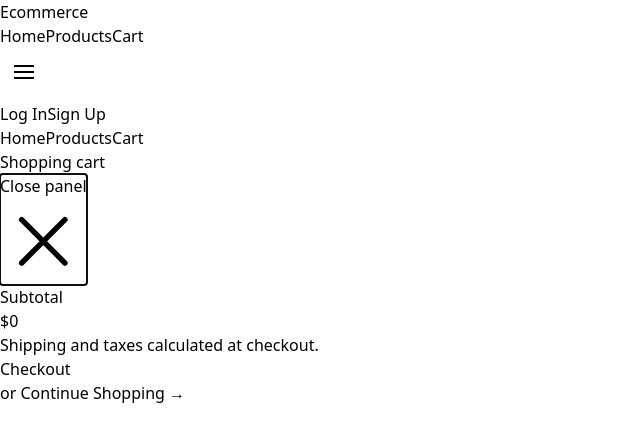
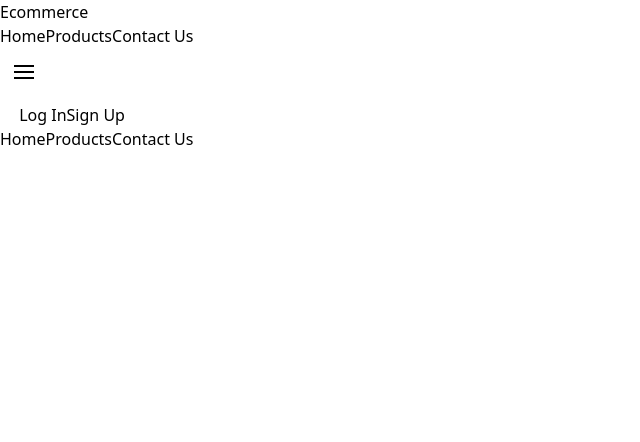
Before and after one commit to Yaqub-naqeb/ReactCommerceApp, a React (Vite) app: page /cart in a window 1280 px wide. Shown: the top 442 px of the page, without its empty margins (0-640 px from the left). Built offline with nearby package versions, Linux system fonts and the light colour scheme; data requests are answered from the project's data file.

Commit message:
adding context api variables

```diff
--- a/package.json
+++ b/package.json
@@ -10,12 +10,16 @@
     "preview": "vite preview"
   },
   "dependencies": {
+    "@emotion/react": "^11.11.4",
+    "@emotion/styled": "^11.11.0",
     "@fortawesome/fontawesome-svg-core": "^6.5.1",
     "@fortawesome/free-solid-svg-icons": "^6.5.1",
     "@fortawesome/react-fontawesome": "^0.2.0",
     "@headlessui/react": "^1.7.18",
     "@heroicons/react": "^2.1.1",
     "@material-tailwind/react": "^2.1.9",
+    "@material-ui/lab": "^4.0.0-alpha.61",
+    "@mui/material": "^5.15.14",
     "hamburger-react": "^2.5.0",
     "json-server": "^1.0.0-alpha.23",
     "react": "^18.2.0",
--- /dev/null
+++ b/src/components/alets/SuccessAlert.jsx
@@ -0,0 +1,28 @@
+import { useState, useEffect } from 'react';
+import Alert from '@mui/material/Alert';
+import AlertTitle from '@mui/material/AlertTitle';
+import Stack from '@mui/material/Stack';
+
+const SuccessAlert = ({ show }) => {
+  const [isVisible, setIsVisible] = useState(show);
+
+  useEffect(() => {
+    setIsVisible(show);
+  }, [show]);
+
+  return (
+    <>
+      {isVisible && (
+        <div className="transition-all duration-500 ease-in-out">
+          <Stack sx={{ width: '100%' }} spacing={2}>
+            <Alert variant="filled" severity="success">
+              This is a filled success Alert.
+            </Alert>
+          </Stack>
+        </div>
+      )}
+    </>
+  );
+};
+
+export default SuccessAlert;
--- a/src/components/cards/ProductCard.jsx
+++ b/src/components/cards/ProductCard.jsx
@@ -7,6 +7,7 @@ import {ClipLoader} from 'react-spinners'
 import '../../App.css'
 const ProductCard = ({ product, handleCart,navigate }) => {
   const [hovered, setHovered] = useState(false);
+
   const [open, setOpen] = useState(false);
 
   const handleMouseEnter = () => {
--- /dev/null
+++ b/src/components/context/AuthContext.jsx
@@ -0,0 +1,25 @@
+/* eslint-disable react/prop-types */
+import { Component, createContext } from "react";
+
+export const AuthContext = createContext();
+
+class AuthContextProvider extends Component {
+  state = {
+    isCartOpen: false,
+
+  };
+  toggleAuth = () => {
+    this.setState({ isCartOpen: !this.state.isCartOpen });
+  };
+  render() {
+    return (
+      <AuthContext.Provider
+        value={{ ...this.state, toggleAuth: this.toggleAuth }}
+      >
+        {this.props.children}
+      </AuthContext.Provider>
+    );
+  }
+}
+
+export default AuthContextProvider;
--- a/src/layout/Navbar.jsx
+++ b/src/layout/Navbar.jsx
@@ -1,21 +1,22 @@
-import { useState } from "react";
+import { useContext, useState } from "react";
 import Hamburger from "hamburger-react";
-
 import routes from "../routes/routeDefinations";
-import { NavLink,useNavigation } from "react-router-dom";
-
-import {MoonLoader,BeatLoader,SyncLoader} from 'react-spinners'
-
+import { NavLink, useNavigation } from "react-router-dom";
+import { BeatLoader } from "react-spinners";
+import { PiBagThin } from "react-icons/pi";
+import { AuthContext } from "../components/context/AuthContext";
 const Navbar = () => {
   const [isOpen, setIsOpen] = useState(false);
+  const navigate = useNavigation();
+  const { isCartOpen,toggleAuth } = useContext(AuthContext);
 
-  const navigate=useNavigation();
 
 
   const pages = [
     { name: "Home", path: routes.root.path },
     { name: "Products", path: routes.products.path },
-    { name: "Cart", path: routes.cart.path },
+    // { name: "Cart", path: routes.cart.path },
+    {name:'Contact Us',path:routes.contact.path}
   ];
 
   const toggleMenu = () => {
@@ -23,7 +24,7 @@ const Navbar = () => {
   };
 
   return (
-    <nav className="bg-gray-800 p-4">
+    <nav className=" p-4">
       <div className="container mx-auto flex justify-between items-center">
         <div className="flex items-center">
           <span className="text-white text-lg font-semibold">Ecommerce</span>
@@ -36,7 +37,15 @@ const Navbar = () => {
               to={page.path}
               className="text-gray-300 hover:bg-gray-700 hover:text-white px-3 py-2 rounded-md text-sm font-medium"
             >
-              { page.name==='Products' ? navigate.state==='loading'?<BeatLoader size={10} color="#36d7b7" />:page.name:page.name}
+              {page.name === "Products" ? (
+                navigate.state === "loading" ? (
+                  <BeatLoader size={10} color="#36d7b7" />
+                ) : (
+                  page.name
+                )
+              ) : (
+                page.name
+              )}
             </NavLink>
           ))}
         </div>
@@ -51,6 +60,23 @@ const Navbar = () => {
           </button>
         </div>
         <div className="hidden md:flex">
+
+        <button
+            type="button"
+            className="text-gray-300 hover:bg-gray-700 hover:text-white px-3 py-2 rounded-md text-sm font-medium"
+          >
+           <NavLink to={'/cart'} onClick={()=>toggleAuth()}>
+  <PiBagThin
+    style={{
+      fontSize:'1.2rem',
+      color:' #ffffff',
+    }}
+  />
+</NavLink>
+          </button>
+
+
+
           <button
             type="button"
             className="text-gray-300 hover:bg-gray-700 hover:text-white px-3 py-2 rounded-md text-sm font-medium"
@@ -75,7 +101,15 @@ const Navbar = () => {
               to={page.path}
               className="block text-gray-300 hover:bg-gray-700 hover:text-white px-3 py-2 rounded-md text-sm font-medium"
             >
-              {navigate.state==='loading'?'loading':page.name}
+              {page.name === "Products" ? (
+                navigate.state === "loading" ? (
+                  <BeatLoader size={10} color="#36d7b7" />
+                ) : (
+                  page.name
+                )
+              ) : (
+                page.name
+              )}
             </NavLink>
           ))}
         </div>
--- a/src/pages/Root.jsx
+++ b/src/pages/Root.jsx
@@ -1,10 +1,13 @@
 import IntialLayout from "../layout/IntialLayout";
 import Navbar from "../layout/Navbar";
+import AuthContextProvider from "../components/context/AuthContext";
 const Root = () => {
   return (
     <div id="root-container" data-testid="root-container">
+      <AuthContextProvider>
       <Navbar />
       <IntialLayout />
+      </AuthContextProvider>
     </div>
   );
 };
--- a/src/pages/cart/_index.jsx
+++ b/src/pages/cart/_index.jsx
@@ -1,14 +1,7 @@
-
-
-
 export const cartsLoader = async ({ request }) => {
-
-
   let cartsData = {};
   try {
-    cartsData = await gettingData(
-      'http://localhost:3001/carts','GET'
-    );
+    cartsData = await gettingData("http://localhost:3001/carts", "GET");
   } catch (err) {
     console.log(err);
   }
@@ -16,39 +9,49 @@ export const cartsLoader = async ({ request }) => {
   return cartsData;
 };
 
+import { Fragment, useContext, useEffect, useState } from "react";
+import { Dialog, Transition } from "@headlessui/react";
+import { XMarkIcon } from "@heroicons/react/24/outline";
+import { NavLink, useLoaderData, useRevalidator } from "react-router-dom";
+import { gettingData } from "../../api/get/fetchData";
+import { deleteData } from "../../api/delete/DeleteData";
+import { AuthContext } from "../../components/context/AuthContext";
+export default function Cart() {
 
-import { Fragment, useEffect, useState } from 'react'
-import { Dialog, Transition } from '@headlessui/react'
-import { XMarkIcon } from '@heroicons/react/24/outline'
-import { NavLink,useLoaderData,useRevalidator } from 'react-router-dom'
-import { gettingData } from '../../api/get/fetchData';
-import { deleteData } from '../../api/delete/DeleteData';
+  const { isCartOpen,toggleAuth } = useContext(AuthContext);
 
 
-export default function Cart() {
   const products = useLoaderData();
+
   const revalidator = useRevalidator();
 
-  const [open, setOpen] = useState(true)
-  const [subTotal,setSubTotal]=useState(0)
+
+  const [subTotal, setSubTotal] = useState(0);
+
+
+
+
+
 
   useEffect(() => {
     if (products && products.length > 0) {
-      const total = products.reduce((acc, product) => acc + parseFloat(product.price), 0);
+      const total = products.reduce(
+        (acc, product) => acc + parseFloat(product.price),
+        0
+      );
       setSubTotal(total.toFixed(2)); // Round to 2 decimal places
     } else {
       setSubTotal(0);
     }
   }, [products]);
-  const handleDeleteCart=async(id)=>{
+  const handleDeleteCart = async (id) => {
     await deleteData(`http://localhost:3001/carts/${id}`);
     await revalidator.revalidate();
-  }
-
+  };
 
   return (
-    <Transition.Root show={open} as={Fragment} >
-    <Dialog as="div" className="relative z-10 " onClose={setOpen}>
+    <Transition.Root show={isCartOpen} as={Fragment}>
+      <Dialog as="div" className="relative z-10 " onClose={()=>toggleAuth()} >
         <Transition.Child
           as={Fragment}
           enter="ease-in-out duration-500"
@@ -77,12 +80,14 @@ export default function Cart() {
                   <div className="flex h-full flex-col overflow-y-scroll bg-white shadow-xl">
                     <div className="flex-1 overflow-y-auto px-4 py-6 sm:px-6">
                       <div className="flex items-start justify-between">
-                      <Dialog.Title className="text-lg font-medium text-gray-900">Shopping cart</Dialog.Title>
+                        <Dialog.Title className="text-lg font-medium text-gray-900">
+                          Shopping cart
+                        </Dialog.Title>
                         <div className="ml-3 flex h-7 items-center">
                           <button
                             type="button"
                             className="relative -m-2 p-2 text-gray-400 hover:text-gray-500"
-                          onClick={() => setOpen(false)}
+                            onClick={() =>toggleAuth()}
                           >
                             <span className="absolute -inset-0.5" />
                             <span className="sr-only">Close panel</span>
@@ -93,10 +98,12 @@ export default function Cart() {
 
                       <div className="mt-8">
                         <div className="flow-root">
-                        <ul role="list" className="-my-6 divide-y divide-gray-200">
+                          <ul
+                            role="list"
+                            className="-my-6 divide-y divide-gray-200"
+                          >
                             {products.map((product) => (
                               <li key={product.id} className="flex py-6">
-
                                 <div className="h-24 w-24 flex-shrink-0 overflow-hidden rounded-md border border-gray-200">
                                   <img
                                     src={`https://ewaiq.com/public/storage/${product.image}`}
@@ -108,21 +115,27 @@ export default function Cart() {
                                 <div className="ml-4 flex flex-1 flex-col">
                                   <div>
                                     <div className="flex justify-between text-base font-medium text-gray-900">
-                                    <h3>
-                                      {product.name}
-                                    </h3>
+                                      <h3>{product.name}</h3>
                                       <p className="ml-4">${product.price}</p>
                                     </div>
-                                  <p className="mt-1 text-sm text-gray-500">{product.height!='null'?`${product.height}cm`:'Doesn`t Exist'}</p>
+                                    <p className="mt-1 text-sm text-gray-500">
+                                      {product.height != "null"
+                                        ? `${product.height}cm`
+                                        : "Doesn`t Exist"}
+                                    </p>
                                   </div>
                                   <div className="flex flex-1 items-end justify-between text-sm">
-                                  <p className="text-gray-500">Qty {product.quantity}</p>
+                                    <p className="text-gray-500">
+                                      Qty {product.quantity}
+                                    </p>
 
                                     <div className="flex">
                                       <button
                                         type="button"
                                         // onClick={()=> submit({id:product.id}, { method: "DELETE", action: "." })}
-                                      onClick={()=>handleDeleteCart(product.id)}
+                                        onClick={() =>
+                                          handleDeleteCart(product.id)
+                                        }
                                         className="font-medium text-indigo-600 hover:text-indigo-500"
                                       >
                                         Remove
@@ -142,7 +155,9 @@ export default function Cart() {
                         <p>Subtotal</p>
                         <p>${subTotal}</p>
                       </div>
-                    <p className="mt-0.5 text-sm text-gray-500">Shipping and taxes calculated at checkout.</p>
+                      <p className="mt-0.5 text-sm text-gray-500">
+                        Shipping and taxes calculated at checkout.
+                      </p>
                       <div className="mt-6">
                         <NavLink
                           to=""
@@ -153,7 +168,7 @@ export default function Cart() {
                       </div>
                       <div className="mt-6 flex justify-center text-center text-sm text-gray-500">
                         <p>
-                        or{' '}
+                          or{" "}
                           <button
                             type="button"
                             className="font-medium text-indigo-600 hover:text-indigo-500"
@@ -173,5 +188,5 @@ export default function Cart() {
         </div>
       </Dialog>
     </Transition.Root>
-  )
+  );
 }
--- /dev/null
+++ b/src/pages/contact/_index.jsx
@@ -0,0 +1,30 @@
+import React from 'react';
+
+function ContactForm() {
+  return (
+    <section className="bg-white">
+      <div className="py-8 lg:py-16 px-4 mx-auto max-w-screen-md">
+        <h2 className="mb-4 text-4xl tracking-tight font-extrabold text-center text-gray-900">Contact Us</h2>
+        <p className="mb-8 lg:mb-16 font-light text-center text-gray-500 sm:text-xl">Got a technical issue? Want to send feedback about a beta feature? Need details about our Business plan? Let us know.</p>
+        <form action="#" className="space-y-8">
+          <div>
+            <label htmlFor="email" className="block mb-2 text-sm font-medium text-gray-900">Your email</label>
+            <input type="email" id="email" className="shadow-sm bg-gray-50 border border-gray-300 text-gray-900 text-sm rounded-lg focus:ring-primary-500 focus:border-primary-500 block w-full p-2.5 " placeholder="name@flowbite.com" required />
+          </div>
+          <div>
+            <label htmlFor="subject" className="block mb-2 text-sm font-medium text-gray-900">Subject</label>
+            <input type="text" id="subject" className="block p-3 w-full text-sm text-gray-900 bg-gray-50 rounded-lg border border-gray-300 shadow-sm focus:ring-primary-500 focus:border-primary-500  " placeholder="Let us know how we can help you" required />
+          </div>
+          <div className="sm:col-span-2">
+            <label htmlFor="message" className="block mb-2 text-sm font-medium text-gray-900">Your message</label>
+            <textarea id="message" rows="6" className="block p-2.5 w-full text-sm text-gray-900 bg-gray-50 rounded-lg shadow-sm border border-gray-300 focus:ring-primary-500 focus:border-primary-500 " placeholder="Leave a comment..." />
+          </div>
+          <button type='submit' className="bg-blue-500 hover:bg-blue-700 text-white font-bold py-2 px-4 rounded">
+  Submit
+</button>        </form>
+      </div>
+    </section>
+  );
+}
+
+export default ContactForm;
--- a/src/pages/home/_index.jsx
+++ b/src/pages/home/_index.jsx
@@ -1,3 +1,4 @@
+import { Link } from 'react-router-dom'
 import shopping from '../../assets/hands-working-digital-device-network-graphic-overlay.jpg'
 const Home = () => {
   return (
@@ -11,8 +12,7 @@ const Home = () => {
                 <div className="lg:w-1/2 mb-8 lg:mb-0">
                     <h2 className="text-4xl font-bold mb-4">Welcome to Our Store</h2>
                     <p className="text-lg mb-6">Discover amazing products tailored just for you.</p>
-                    {/* Add a call-to-action button */}
-                    <a href="/products" className="bg-blue-500 hover:bg-blue-600 text-white font-semibold py-3 px-8 rounded-lg shadow-lg transition duration-300 ease-in-out">Explore Products</a>
+                    <Link to="/products" className="bg-blue-500 hover:bg-blue-600 text-white font-semibold py-3 px-8 rounded-lg shadow-lg transition duration-300 ease-in-out">Explore Products</Link>
                 </div>
                 <div className="lg:w-1/2">
                     <img src={shopping} alt="Hero" className="rounded-lg shadow-lg" />
@@ -21,12 +21,8 @@ const Home = () => {
         </div>
     </section>
 
-    {/* Footer */}
-    {/* <footer className="bg-gray-900 text-white py-8">
-        <div className="container mx-auto px-8 text-center">
-            <p>&copy; 2024 Your E-Commerce Store. All rights reserved.</p>
-        </div>
-    </footer> */}
+
+
 </div>
   )
 }
--- a/src/pages/products/_index.jsx
+++ b/src/pages/products/_index.jsx
@@ -1,17 +1,32 @@
-
 import addCart from "../../api/post/addCart";
 
+
 export const cartsAction = async ({ request }) => {
-
   const formData = await request.formData();
   const formDataObject = Object.fromEntries(formData.entries());
 
+  let addToCart = {};
+  try {
+    addToCart = await addCart(formDataObject);
+  } catch (err) {
+    console.log(err);
+  }
 
+  return addToCart;
+};
+
+export const productsLoader = async ({ request }) => {
+  const url = new URL(request.url);
+
+  const page = url.searchParams.get("page");
   let productsData = {};
+
   try {
-    productsData = await addCart(
-      formDataObject
-
+    productsData = await gettingData(
+      `https://ewaiq.com/public/api/v1/products/featured?page=${
+        page ? page : 1
+      }`,
+      "GET"
     );
   } catch (err) {
     console.log(err);
@@ -19,57 +34,30 @@ export const cartsAction = async ({ request }) => {
 
   return productsData;
 };
+import { gettingData } from "../../api/get/fetchData";
+import { useLoaderData, useNavigation, useSubmit,useActionData } from "react-router-dom";
+import ProductCard from "../../components/cards/ProductCard";
+import Pagination from "../../components/Pagination";
+import SuccessAlert from '../../components/alets/SuccessAlert'
+import { useEffect, useState } from "react";
+
+const Products = () => {
+
+  const submit = useSubmit();
+  const productsData = useLoaderData();
 
 
-
-
-
-
-
-export const productsLoader = async ({ request }) => {
-  const url = new URL(request.url);
-
-
-  const page = url.searchParams.get("page");
-  let productsData = {};
-
-  try {
-    // productsData = await gettingData(
-    //   `https://ewaiq.com/public/api/v1/products/all?page=${page ? page : 1}`,'POST'
-    // );
-    productsData = await gettingData(
-      `https://ewaiq.com/public/api/v1/products/featured?page=${page ? page : 1}`,'GET'
-    );
-
-
-    //https://ewaiq.com/public/api/v1/products/featured
-  } catch (err) {
-    console.log(err);
-  }
-
-  return productsData;
-};
-import { gettingData } from "../../api/get/fetchData";
-import { useLoaderData,useNavigation, useSubmit } from "react-router-dom";
-import ProductCard from "../../components/cards/ProductCard";
-import Pagination from "../../components/Pagination";
-import { useState } from "react";
-
-
-const Products = () => {
-  const submit = useSubmit();
-  const productsData = useLoaderData();
-  console.log(productsData.data.data)
-  const navigate=useNavigation();
+  console.log(productsData.data.data);
+  const navigate = useNavigation();
   const [searchQuery, setSearchQuery] = useState("");
   const [filteredProducts, setFilteredProducts] = useState(null);
-
-const handleCart=(data)=>{
-
+  const [alertVisible, setAlertVisible] = useState(false); // Change this state to control the visibility of the alert
+  const handleCart = (data) => {
     submit(data, { method: "post", action: "." });
 
 
-}
+  };
+
 
   // Function to handle search query change
   const handleSearchChange = (e) => {
@@ -77,27 +65,19 @@ const handleCart=(data)=>{
     filterProducts(e.target.value);
   };
 
-
-
-
   const filterProducts = (query) => {
-
-
     const filtered = productsData.data.data.filter((product) =>
       product.name.toLowerCase().includes(query.toLowerCase())
     );
     setFilteredProducts(filtered);
   };
 
-// if(navigate.state==='loading'){
-//   return <h1>Loading...</h1>
-// }
-
   return (
     <div className="py-[5rem]">
+      <div className='absolute w-[16rem] right-5 top-[6.5rem]'>
+        <SuccessAlert show={alertVisible}/>
 
-
-
+      </div>
 
       <div className="flex justify-center my-4">
         <input
@@ -109,17 +89,25 @@ const handleCart=(data)=>{
         />
       </div>
 
-
-
-
       <div className="grid grid-cols-1 sm:grid-cols-2 md:grid-cols-3 lg:grid-cols-4 gap-5 p-20">
         {filteredProducts
           ? filteredProducts.map((product) => (
-              <ProductCard key={product.id} product={product} handleCart={handleCart}  navigate={navigate} />
+              <ProductCard
+                key={product.id}
+                product={product}
+                handleCart={handleCart}
+                navigate={navigate}
+              />
             ))
           : productsData.data.data.map((product) => (
-              <ProductCard key={product.id} product={product}  handleCart={handleCart} navigate={navigate}/>
-            ))}      </div>
+              <ProductCard
+                key={product.id}
+                product={product}
+                handleCart={handleCart}
+                navigate={navigate}
+              />
+            ))}{" "}
+      </div>
       <Pagination
         currentPage={productsData.data.current_page}
         totalPages={productsData.data.last_page}
--- a/src/routes/routeDefinations.js
+++ b/src/routes/routeDefinations.js
@@ -13,5 +13,8 @@ const routes = {
   root: {
     path: "/",
   },
+  contact:{
+    path:'/contact'
+  }
 };
 export default routes;
--- a/src/routes/router.jsx
+++ b/src/routes/router.jsx
@@ -5,6 +5,7 @@ import Home from "../pages/home/_index";
 import Products, { cartsAction, productsLoader } from "../pages/products/_index";
 import Cart, {  cartsLoader } from "../pages/cart/_index";
 import ProductDetail, { productLoader } from "../pages/products/$id";
+import ContactForm from "../pages/contact/_index";
 const routesConfig = [
   {
     errorElement: <ErrorPage />,
@@ -31,6 +32,10 @@ const routesConfig = [
         loader: cartsLoader,
 
       },
+      {
+        path:routes.contact.path,
+        element:<ContactForm/>
+      }
     ],
   },
 ];
```
Also changed, not shown: 1 other file (tests, documents, lock files or other folders). Lines whose indentation alone changed are shown as unchanged.
